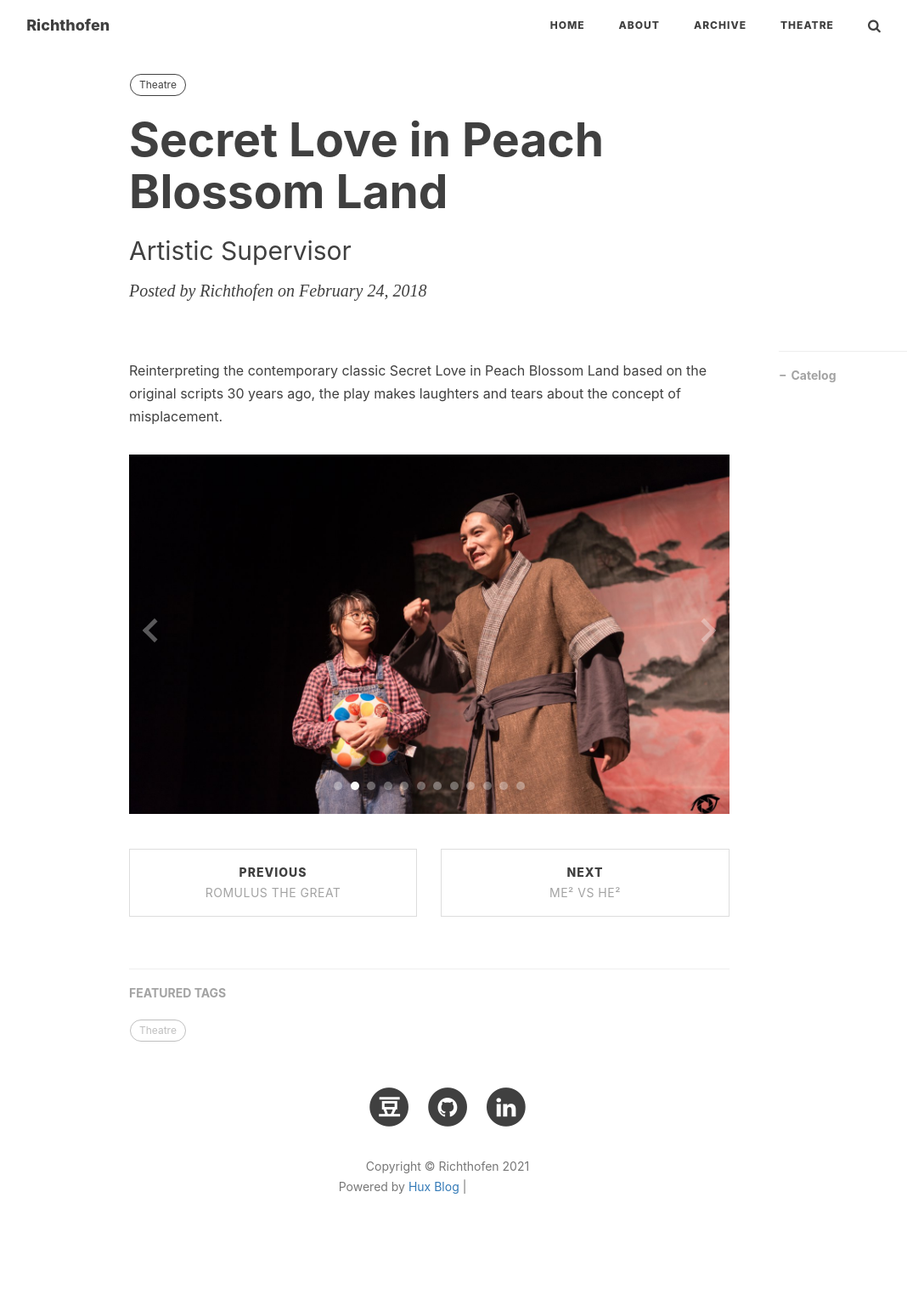
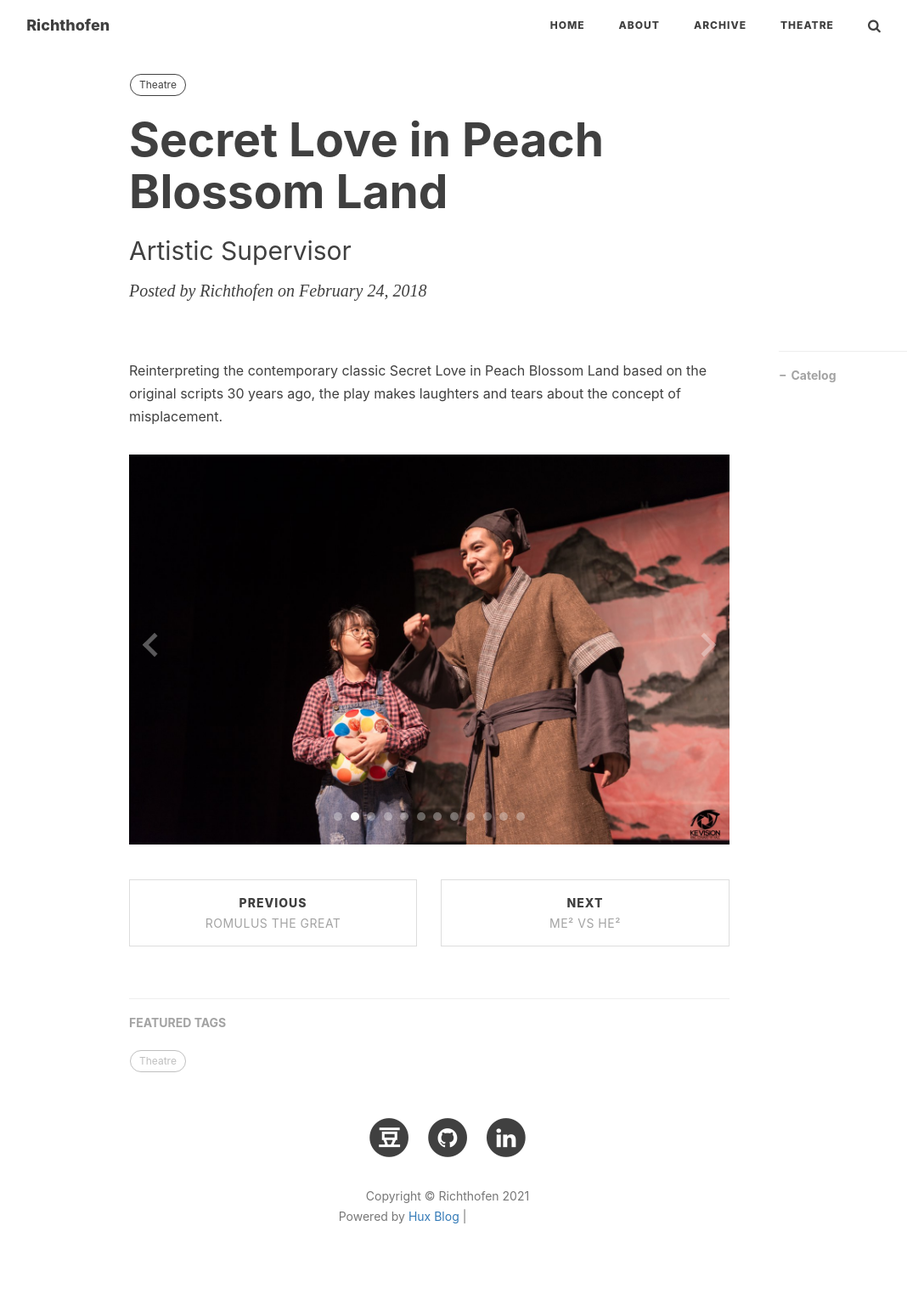
Before and after one commit to jazzplato/jazzplato.github.io, a Jekyll site: the page built from _posts/theatre/productions/2018-02-24-secret-love-in-peach-blossom-land.md, in a window 1280 px wide. Shown: the whole page at 85% size, without its empty margins (113-1181 px from the left). Built offline with Jekyll 4.4.1, drawn with Linux system fonts in a browser that asks for light colours; nearby versions of some CDN libraries; comment, search, counter and statistics services are not loaded; before the commit the page ends 1501 px from its top, so only the background shows below that; grey boxes are pictures that could not be loaded.

Commit message:
adjust carousel height for secret-love-in-peach-blossom-land

```diff
--- a/_posts/theatre/productions/2018-02-24-secret-love-in-peach-blossom-land.md
+++ b/_posts/theatre/productions/2018-02-24-secret-love-in-peach-blossom-land.md
@@ -23,4 +23,4 @@ carousel:
 
 Reinterpreting the contemporary classic Secret Love in Peach Blossom Land based on the original scripts 30 years ago, the play makes laughters and tears about the concept of misplacement.
 
-{% include carousel.html height=60 unit="%" duration="5" %}
+{% include carousel.html height=65 unit="%" duration="5" %}
```
